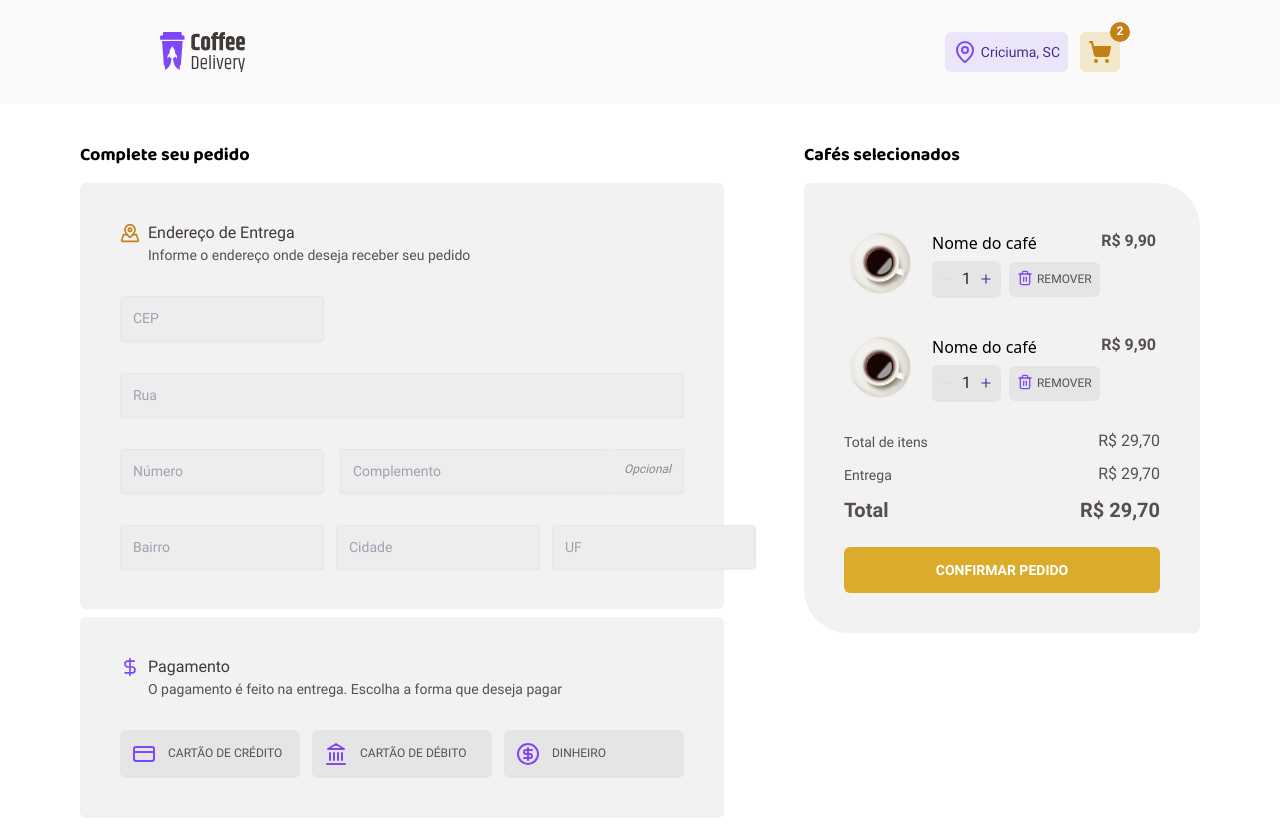
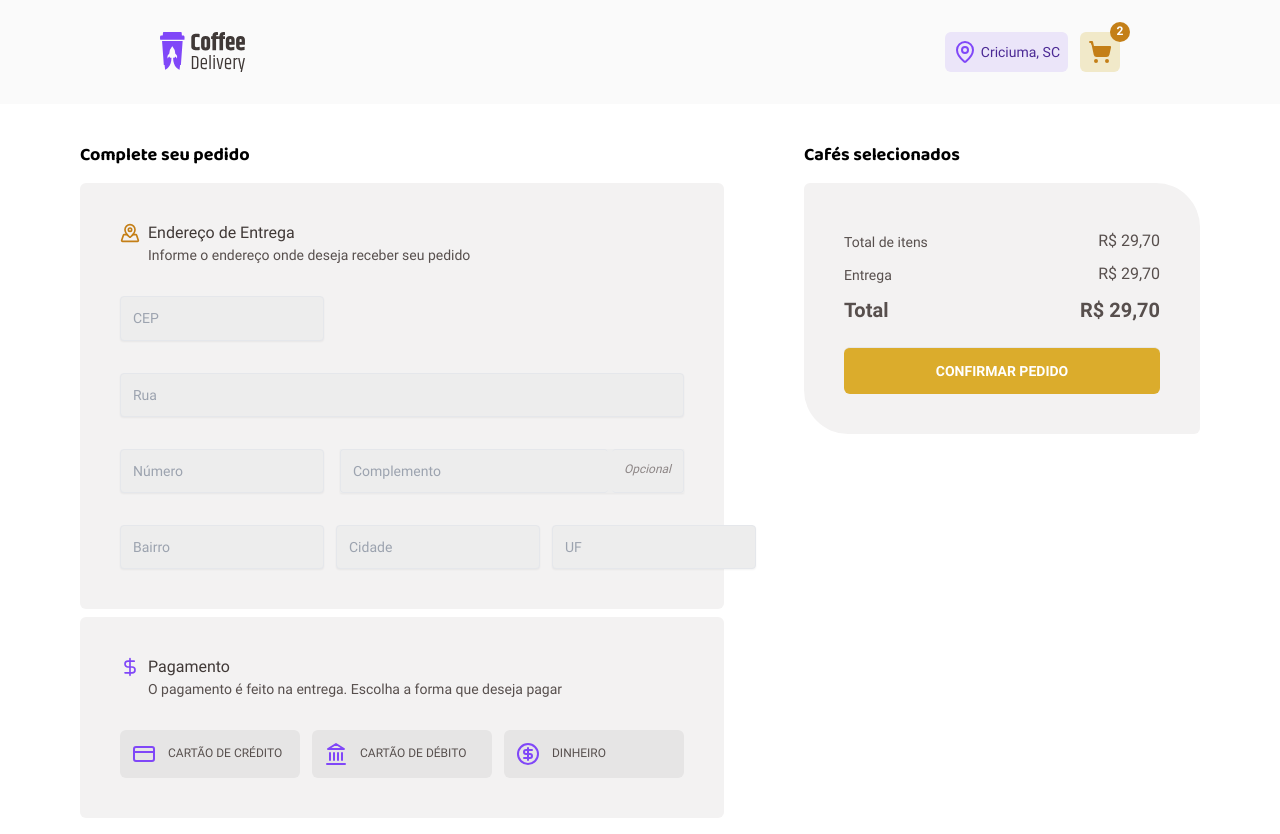
Before and after one commit to NicolasLK/2_Desafio_Coffe_Delivery, a React (Vite) app: page /carrinho in a window 1280 px wide. Built offline with nearby package versions, Linux system fonts and the light colour scheme.

Commit message:
feat: Iniciando Contexto da aplicacao

```diff
--- a/package.json
+++ b/package.json
@@ -10,6 +10,7 @@
     "preview": "vite preview"
   },
   "dependencies": {
+    "immer": "^10.1.1",
     "lucide-react": "^0.408.0",
     "react": "^18.3.1",
     "react-dom": "^18.3.1",
--- a/src/components/completeOrder/CoffeeItem.tsx
+++ b/src/components/completeOrder/CoffeeItem.tsx
@@ -1,35 +1,42 @@
-import { useState } from "react";
 import { AppendCoffees } from "../home/AppendCoffees";
-import americanCoffeIMG from "/coffees/americano.png";
 import { CustomButton } from "../CustomButton";
 import { Trash2 } from "lucide-react";
+import { CartItemProps } from "../../contexts/CartContext";
+import { formatMoney } from "../../utils/formatMoney";
+import { useCartContext } from "../../hooks/useCartContext";
 
-export const CoffeeItem = () => {
-  const [qtdCoffee, setQtdCoffee] = useState(1);
+interface CoffeeItemProps {
+  coffee: CartItemProps;
+}
+
+export const CoffeeItem = ({ coffee }: CoffeeItemProps) => {
+  const { modifyQuantityCoffee } = useCartContext();
 
   function handleAddQtdCoffee() {
-    setQtdCoffee((state: number) => state + 1);
+    modifyQuantityCoffee(coffee.id, "increase");
   }
 
   function handleDecQtdCoffee() {
-    setQtdCoffee((state: number) => state - 1);
+    modifyQuantityCoffee(coffee.id, "decrease");
   }
+
+  const coffeeTotalPrice = coffee.price * coffee.quantity;
+
+  const formattedCoffeeTotalPrice = formatMoney(coffeeTotalPrice);
 
   return (
     <>
-      <article className="flex gap-10 px-1 py-2">
+      <article className="flex px-1 py-2">
         <div className="flex items-center gap-5">
-          <img
-            src={americanCoffeIMG}
-            alt="Imagem do café"
-            className="w-16 h-16"
-          />
+          <img src={coffee.photo} alt="Imagem do café" className="w-16 h-16" />
           <div className="flex flex-col">
-            <p>Nome do café</p>
+            <p className="font-Roboto_Regular text-textM text-base-subtitle min-w-[9.25rem]">
+              {coffee.name}
+            </p>
             <div className="flex items-center gap-2 mt-2 h-8">
               <div className="flex items-center gap-2 w-full max-w-[4.5rem]">
                 <AppendCoffees
-                  quantity={qtdCoffee}
+                  quantity={coffee.quantity}
                   addQtdCoffee={handleAddQtdCoffee}
                   decQtdCoffee={handleDecQtdCoffee}
                 />
@@ -42,7 +49,7 @@ export const CoffeeItem = () => {
           </div>
         </div>
         <p className="ml-auto mr-0 text-base-text font-Roboto_Bold text-textM">
-          R$ 9,90
+          R$ {formattedCoffeeTotalPrice}
         </p>
       </article>
     </>
--- a/src/components/completeOrder/SelectedCoffeesForm.tsx
+++ b/src/components/completeOrder/SelectedCoffeesForm.tsx
@@ -2,16 +2,25 @@ import { useNavigate } from "react-router-dom";
 import { CustomButton } from "../CustomButton";
 import { CoffeeItem } from "./CoffeeItem";
 import { ValueCartForm } from "./ValueCartForm";
+import { useCartContext } from "../../hooks/useCartContext";
 
 export const SelectedCoffeesForm = () => {
   const navigate = useNavigate();
 
+  const { cartItems } = useCartContext();
+
   return (
     <>
       <h1 className="mb-4 font-Baloo2_Bold text-titleXS">Cafés selecionados</h1>
-      <section className="flex flex-col gap-6 p-10 rounded-tl-md rounded-bl-[2.75rem] rounded-tr-[2.75rem] rounded-br-md mb-2 bg-base-card">
-        <CoffeeItem />
-        <CoffeeItem />
+      <section className="flex flex-col gap-6 p-10 rounded-tl-md rounded-bl-[2.75rem] rounded-tr-[2.75rem] rounded-br-md mb-2 bg-base-card divide-y">
+        {cartItems.map((cartItem) => {
+          return (
+            <>
+              <CoffeeItem key={cartItem.id} coffee={cartItem} />
+            </>
+          );
+        })}
+
         <div className="flex flex-col gap-3">
           <ValueCartForm />
         </div>
--- a/src/components/completeOrder/ValueCartForm.tsx
+++ b/src/components/completeOrder/ValueCartForm.tsx
@@ -1,7 +1,7 @@
 export const ValueCartForm = () => {
   return (
     <>
-      <span className="flex items-center justify-between">
+      <span className="flex items-center justify-between mt-2">
         <p className="font-Roboto_Regular text-textS text-base-text">
           Total de itens
         </p>
--- a/src/components/home/AppendCoffees.tsx
+++ b/src/components/home/AppendCoffees.tsx
@@ -1,7 +1,7 @@
 import { Minus, Plus } from "lucide-react";
 import { CustomButton } from "../CustomButton";
 
-interface AppendCoffeesProps {
+interface QuantityCoffeesProps {
   quantity: number;
   addQtdCoffee: () => void;
   decQtdCoffee: () => void;
@@ -11,7 +11,7 @@ export const AppendCoffees = ({
   quantity,
   addQtdCoffee,
   decQtdCoffee,
-}: AppendCoffeesProps) => {
+}: QuantityCoffeesProps) => {
   return (
     <div className="flex items-center gap-2 p-2 rounded-md bg-base-button">
       <CustomButton
--- a/src/components/home/CoffeeCard.tsx
+++ b/src/components/home/CoffeeCard.tsx
@@ -1,22 +1,34 @@
+import { useState } from "react";
 import { ShoppingCart } from "lucide-react";
 import { CustomButton } from "../CustomButton";
 import { AppendCoffees } from "./AppendCoffees";
 import { formatMoney } from "../../utils/formatMoney";
-import { useState } from "react";
+import { useCartContext } from "../../hooks/useCartContext";
 
 interface CoffeeProps {
   coffee: Coffee;
 }
 
 export const CoffeeCard = ({ coffee }: CoffeeProps) => {
-  const [qtdCoffee, setQtdCoffee] = useState(1);
+  const [quantity, setQuantity] = useState(1);
+
+  const { addCoffeeToCart } = useCartContext();
 
   function handleAddQtdCoffee() {
-    setQtdCoffee((state: number) => state + 1);
+    setQuantity((state: number) => state + 1);
   }
 
   function handleDecQtdCoffee() {
-    setQtdCoffee((state: number) => state - 1);
+    setQuantity((state: number) => state - 1);
+  }
+
+  function handleAddToCart() {
+    const coffeeToAdd = {
+      ...coffee,
+      quantity,
+    };
+
+    addCoffeeToCart(coffeeToAdd);
   }
 
   const formattedPrice = formatMoney(coffee.price);
@@ -53,14 +65,14 @@ export const CoffeeCard = ({ coffee }: CoffeeProps) => {
             </p>
           </span>
           <AppendCoffees
-            quantity={qtdCoffee}
+            quantity={quantity}
             addQtdCoffee={handleAddQtdCoffee}
             decQtdCoffee={handleDecQtdCoffee}
           />
           <CustomButton
             type="button"
             onClick={() => {
-              console.log("A");
+              handleAddToCart();
             }}
             className="w-[2.375rem] h-[2.375rem] flex items-center justify-center bg-product-purple_dark p-2 rounded-md border-none ml-[0.3rem]"
           >
--- /dev/null
+++ b/src/contexts/CartContext.tsx
@@ -0,0 +1,85 @@
+import { produce } from "immer";
+import { createContext, ReactNode, useState } from "react";
+
+export interface CartItemProps extends Coffee {
+  quantity: number;
+}
+
+interface CartContextProviderProps {
+  children: ReactNode;
+}
+
+export interface CartContextProps {
+  cartItems: CartItemProps[];
+  quantityCart: number;
+  addCoffeeToCart: (coffee: CartItemProps) => void;
+  modifyQuantityCoffee: (
+    cartItemId: number,
+    type: "increase" | "decrease"
+  ) => void;
+}
+
+export const CartContext = createContext({} as CartContextProps);
+
+const KEY_COFFEE_STORAGE = "coffeeCart:cartItems";
+
+export function CartContextProvider({ children }: CartContextProviderProps) {
+  const [cartItems, setCartItems] = useState<CartItemProps[]>(() => {
+    const storagedCoffee = localStorage.getItem(KEY_COFFEE_STORAGE);
+    if (storagedCoffee) {
+      return JSON.parse(storagedCoffee);
+    }
+    return [];
+  });
+
+  const quantityCart = cartItems.length;
+
+  function addCoffeeToCart(coffee: CartItemProps) {
+    const newCoffeeInCart = cartItems.findIndex((cartItem) => {
+      cartItem.id === coffee.id;
+    });
+
+    const newCart = produce(cartItems, (draft) => {
+      if (newCoffeeInCart < 0) {
+        draft.push(coffee);
+      } else {
+        draft[newCoffeeInCart].quantity += coffee.quantity;
+      }
+    });
+
+    setCartItems(newCart);
+  }
+
+  function modifyQuantityCoffee(
+    cartItemId: number,
+    type: "increase" | "decrease"
+  ) {
+    const newCart = produce(cartItems, (draft) => {
+      const coffeeExistInCart = cartItems.findIndex((cartItem) => {
+        cartItem.id === cartItemId;
+      });
+
+      if (coffeeExistInCart >= 0) {
+        const item = draft[coffeeExistInCart];
+        type === "increase" ? item.quantity + 1 : item.quantity - 1;
+      }
+    });
+
+    setCartItems(newCart);
+  }
+
+  return (
+    <>
+      <CartContext.Provider
+        value={{
+          cartItems,
+          quantityCart,
+          addCoffeeToCart,
+          modifyQuantityCoffee,
+        }}
+      >
+        {children}
+      </CartContext.Provider>
+    </>
+  );
+}
--- /dev/null
+++ b/src/hooks/useCartContext.ts
@@ -0,0 +1,12 @@
+import { useContext } from "react";
+import { CartContext, CartContextProps } from "../contexts/CartContext";
+
+export function useCartContext(): CartContextProps {
+  const cartContext = useContext(CartContext);
+
+  if (!cartContext) {
+    throw new Error("O useCartContext deve estar dentro de um CartContext");
+  }
+
+  return cartContext;
+}
```
Also changed, not shown: src/App.tsx (+6 -3 lines), 1 other file (tests, documents, lock files or other folders).
